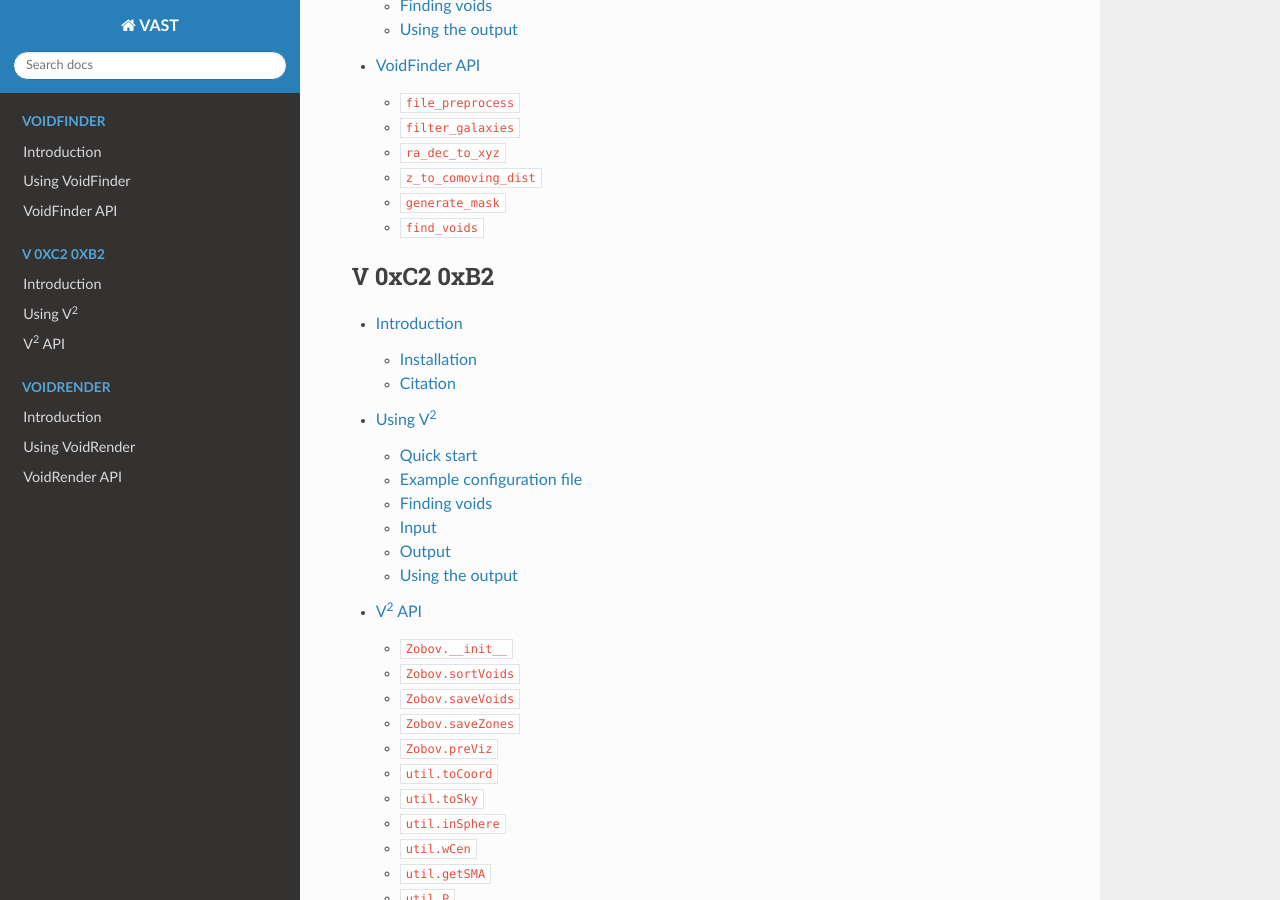
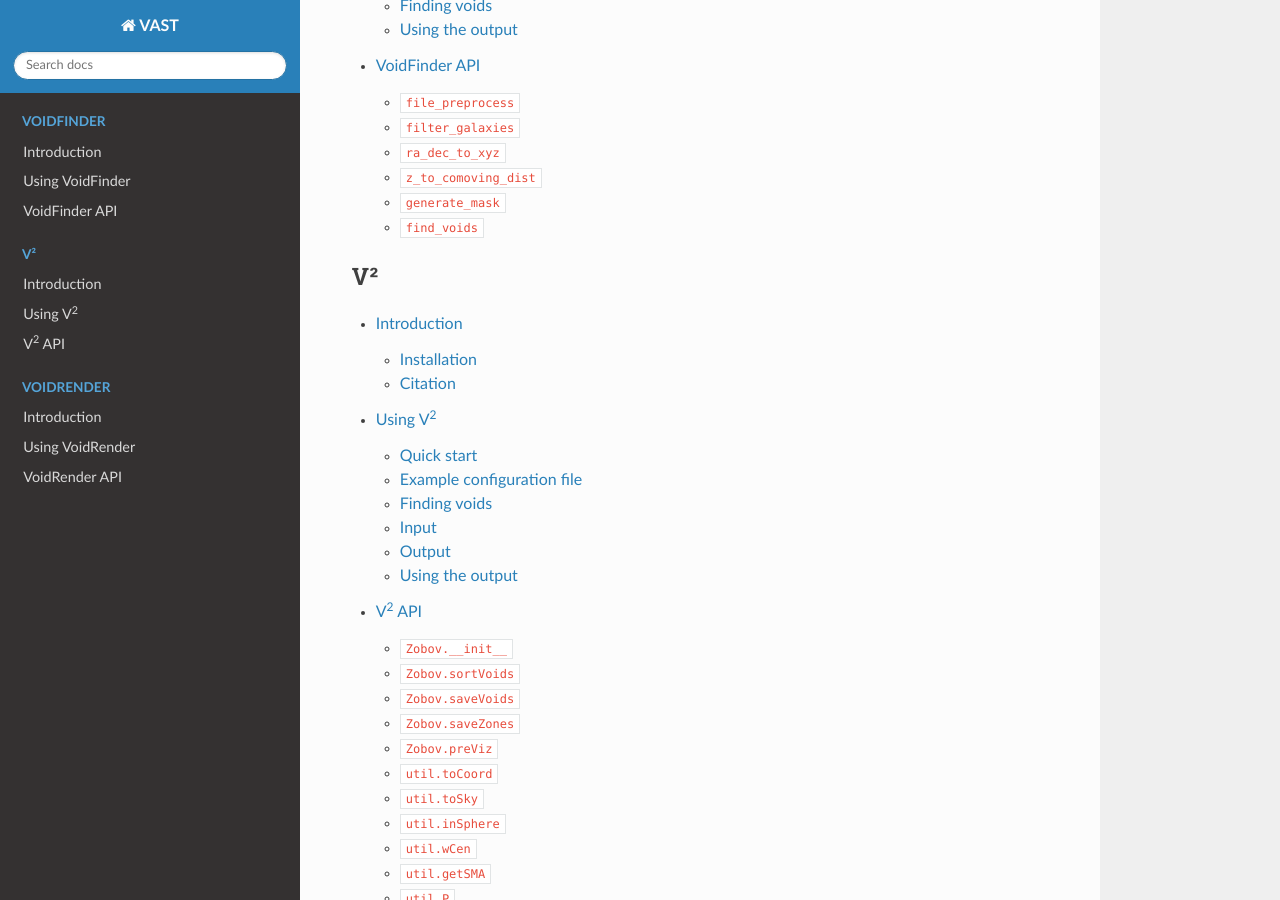
Before and after one commit to DESI-UR/VAST, a Sphinx documentation site: the page built from Documentation/source/index.rst, in a window 1280 px wide and 900 px high, scrolled down 754 px. Built offline with Sphinx 7.4.7 and the Read the Docs theme 2.0.0, drawn with Linux system fonts in a browser that asks for light colours; the version number could not be read and is left out.

Commit message:
Debugging docs - pasted superscript

```diff
--- a/Documentation/source/index.rst
+++ b/Documentation/source/index.rst
@@ -38,7 +38,7 @@ algorithms: **VoidFinder** and :raw-html:`<strong>V<sup>2</sup></strong>`.
 
 .. toctree::
    :maxdepth: 2
-   :caption: V 0xC2 0xB2
+   :caption: V²
 
    Vsquared_intro
    Vsquared_examples
```
